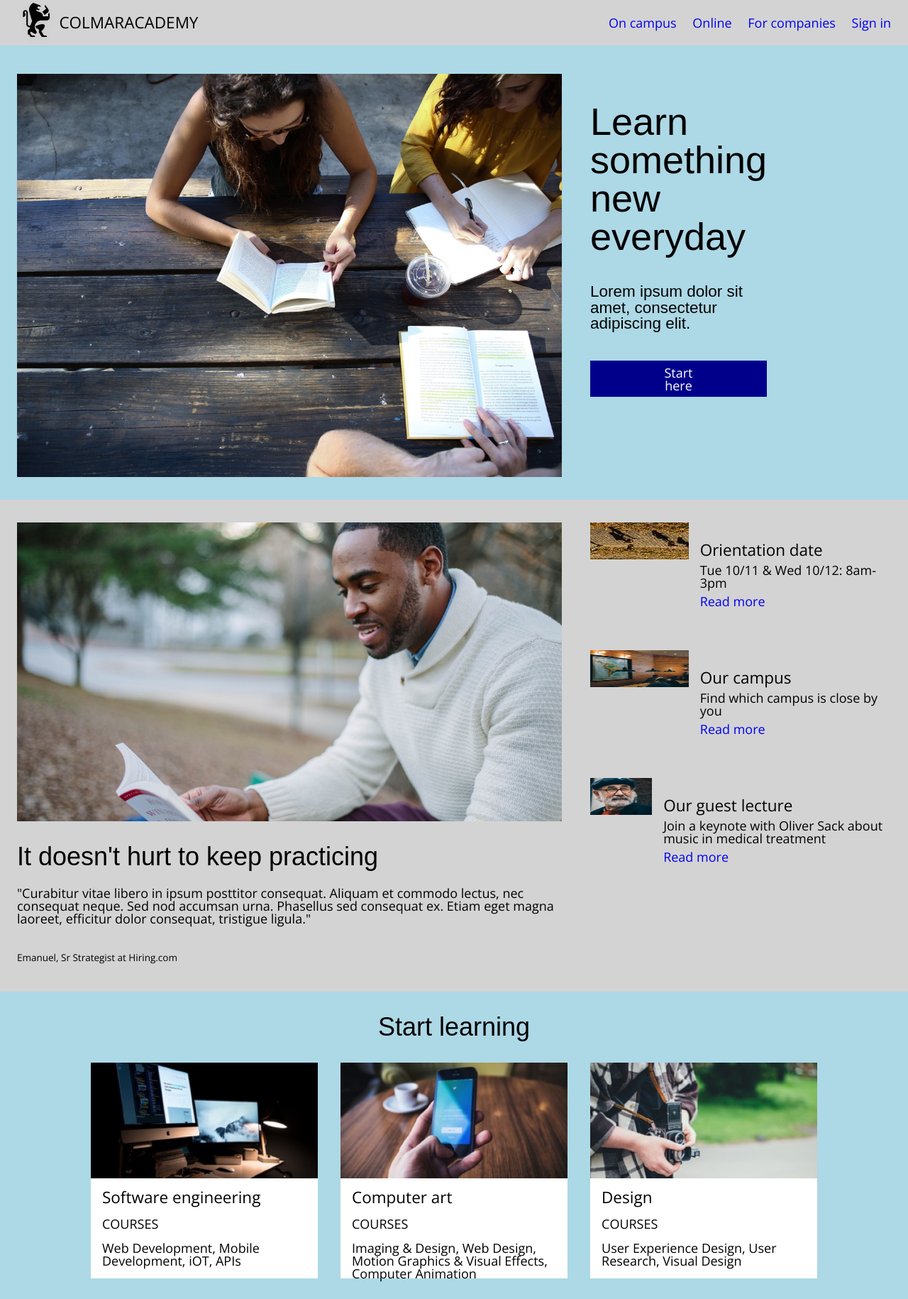
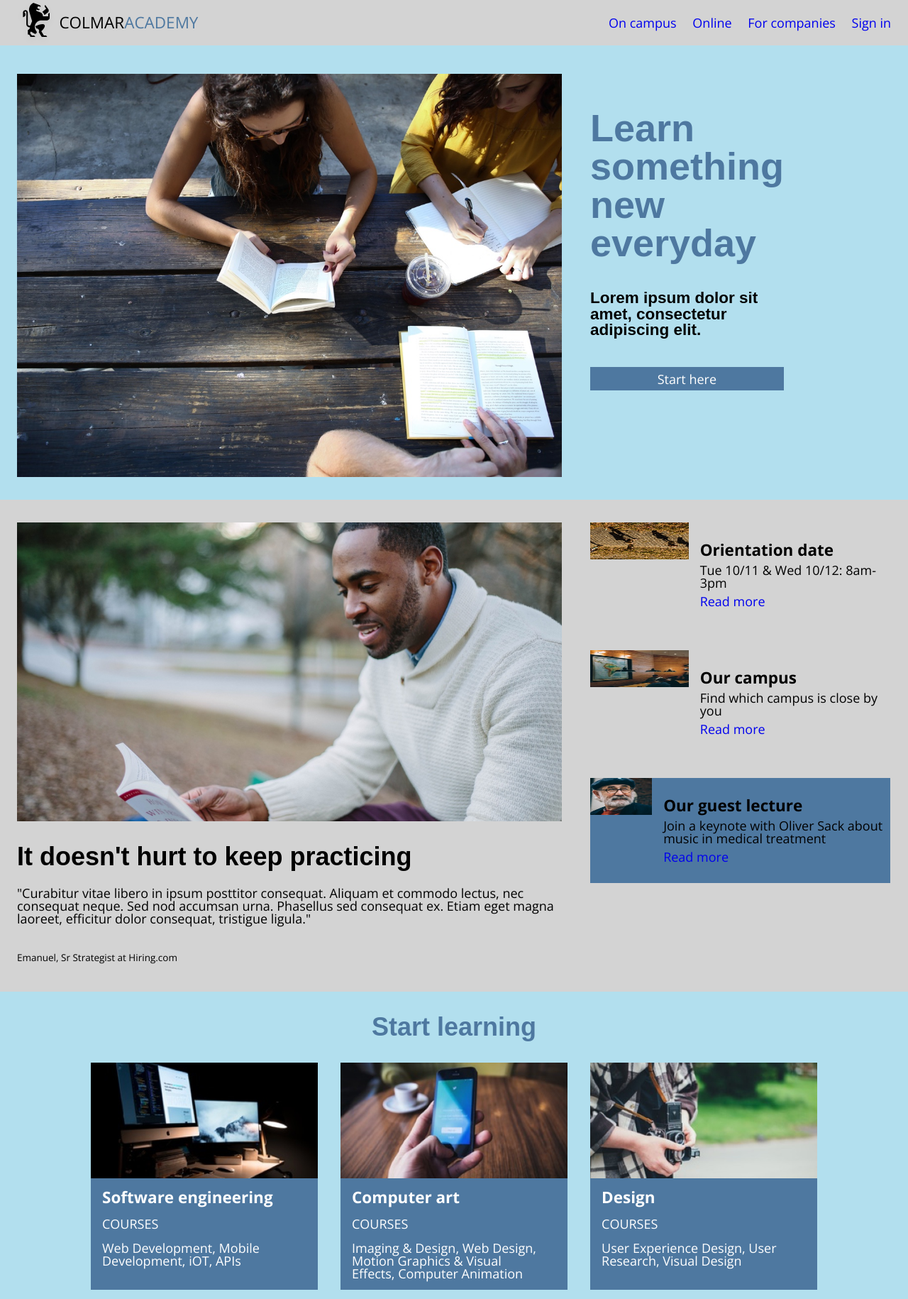
Before and after one commit to AlleeCat/colmar, a plain HTML site: page index.html in a window 1280 px wide. Shown: the top 1830 px of the page at 71% size. Drawn offline with nearby package versions, Linux system fonts and the light colour scheme; a web font is replaced by a local one.

Commit message:
add colors

```diff
--- a/index.html
+++ b/index.html
@@ -15,7 +15,7 @@
         <div id="logo-name">
           <img src="./resources/images/ic-logo.svg" alt="logo" />
           <h5>COLMAR</h5>
-          <h5>ACADEMY</h5>
+          <h5 id="aquamarine">ACADEMY</h5>
         </div>
         <nav class="nav-header">
             <a href="#">On campus</a>
@@ -66,7 +66,7 @@
             <a href="#">Read more</a>
           </div>
         </div>
-        <div class="photo-squares">
+        <div id="lecture" class="photo-squares">
           <img src="./resources/images/information-guest-lecture.jpg" alt="professor" />
           <div class="image-text">
             <h5>Our guest lecture</h5>
--- a/resources/css/style.css
+++ b/resources/css/style.css
@@ -10,15 +10,19 @@ body {
 }
 h1 {
   font-size: 3rem;
+  font-weight: bold;
 }
 h2 {
   font-size: 2rem;
+  font-weight: bold;
 }
 h3 {
   font-size: 1.75rem;
+  font-weight: bold;
 }
 h5 {
   font-size: 1.25rem;
+  font-weight: bold;
 }
 p {
   font-size: 1rem;
@@ -53,7 +57,7 @@ footer {
 
 /* Header */
 .desktop-header {
-  background-color: lightgray;
+  background-color: #d3d3d3;
   position: fixed;
   right: 0rem;
   left: 0rem;
@@ -65,6 +69,9 @@ footer {
 .desktop-header {
   justify-content: space-between;
   height: 3.56rem;
+}
+#aquamarine {
+  color: #4e78a0;
 }
 #logo-name {
   margin-left: 1.33rem;
@@ -78,6 +85,7 @@ footer {
 }
 #logo-name h5 {
   align-self: center;
+  font-weight: normal;
 }
 .margin {
   margin-left: 1rem;
@@ -85,7 +93,7 @@ footer {
 
 /* Banner */
 .banner {
-  background-color: lightblue;
+  background-color: #b2dfee;
 }
 .headline {
   flex-direction: column;
@@ -97,8 +105,11 @@ footer {
   margin-bottom: 2.22rem;
   font-family: "Asul", sans-serif;
 }
+h1 {
+  color: #4e78a0;
+}
 .headline p{
-  background-color: darkblue;
+  background-color: #4e78a0;
   color: white;
   justify-content: center;
   text-align: center;
@@ -119,7 +130,7 @@ footer {
 
 /* Information */
 .info {
-  background-color: lightgray;
+  background-color: #d3d3d3;
 }
 .information,
 .links-d,
@@ -165,10 +176,13 @@ footer {
   margin-left: .89rem;
   margin-top: 1.78rem;
 }
+#lecture {
+  background-color: #4e78a0;
+}
 
 /* Learning */
 #learning {
-  background-color: lightblue;
+  background-color: #b2dfee;
 }
 #learning,
 .courses,
@@ -176,8 +190,10 @@ footer {
   flex-direction: column;
 }
 .under-photo {
-  background-color: white;
+  background-color: #4e78a0;
+  color: white;
   padding-left: .89rem;
+  padding-bottom: .89rem;
   height: 7.8rem;
 }
 .under-photo h5 {
@@ -185,6 +201,7 @@ footer {
 }
 .under-photo p {
   margin-top: .89rem;
+  max-width: 90%;
 }
 .courses {
   max-width: 25%;
@@ -197,16 +214,16 @@ footer {
 #learning h2 {
   margin: 1.78rem auto;
   font-family: "Asul", sans-serif;
+  color: #4e78a0;
 }
 .middle {
   margin-left: 1.78rem;
   margin-right: 1.78rem;
 }
 
-
 /* Thesis */
 #thesis {
-  background-color: lightgray;
+  background-color: #d3d3d3;
 }
 #video-d,
 #stacked,
@@ -225,6 +242,7 @@ footer {
 #thesis h2 {
   margin: 1.78rem auto;
   font-family: "Asul", sans-serif;
+  color: #4e78a0;
 }
 #video-d h5 {
   margin-top: 1.33rem;
@@ -248,7 +266,7 @@ footer {
 
 /* Footer */
 footer {
-  background-color: lightblue;
+  background-color: #b2dfee;
   justify-content: space-between;
   height: 4rem;
 }
```
